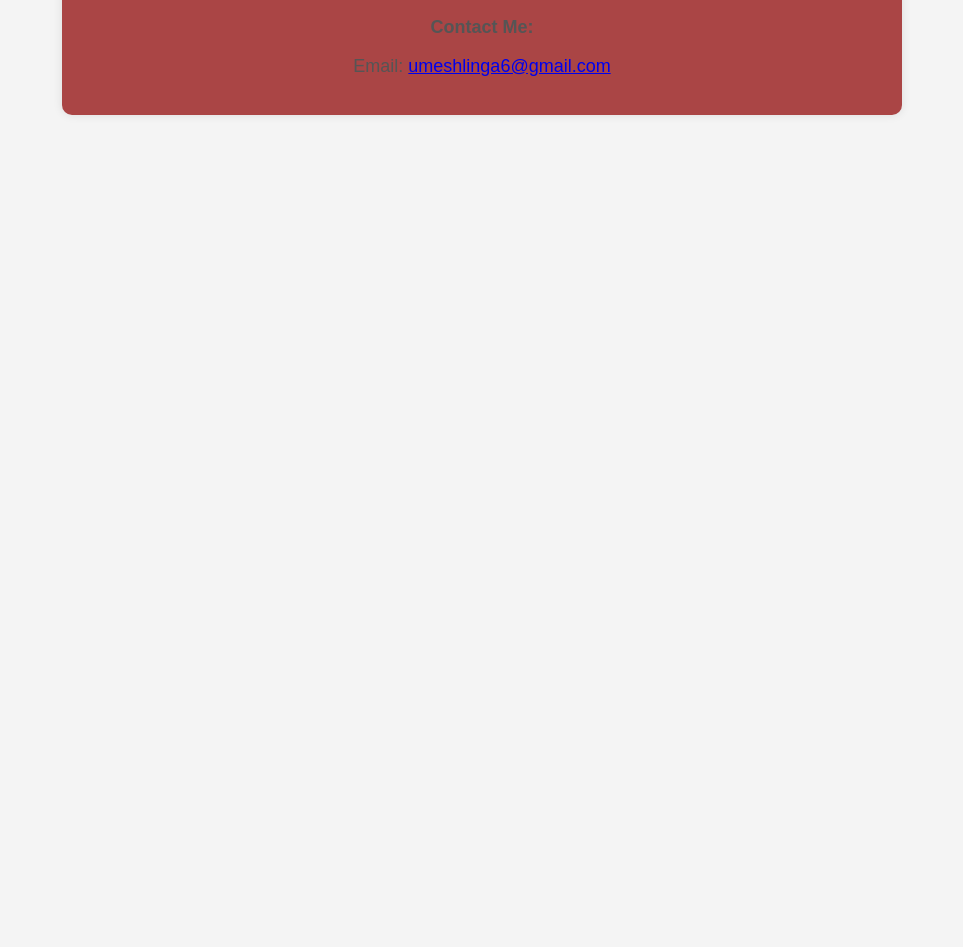
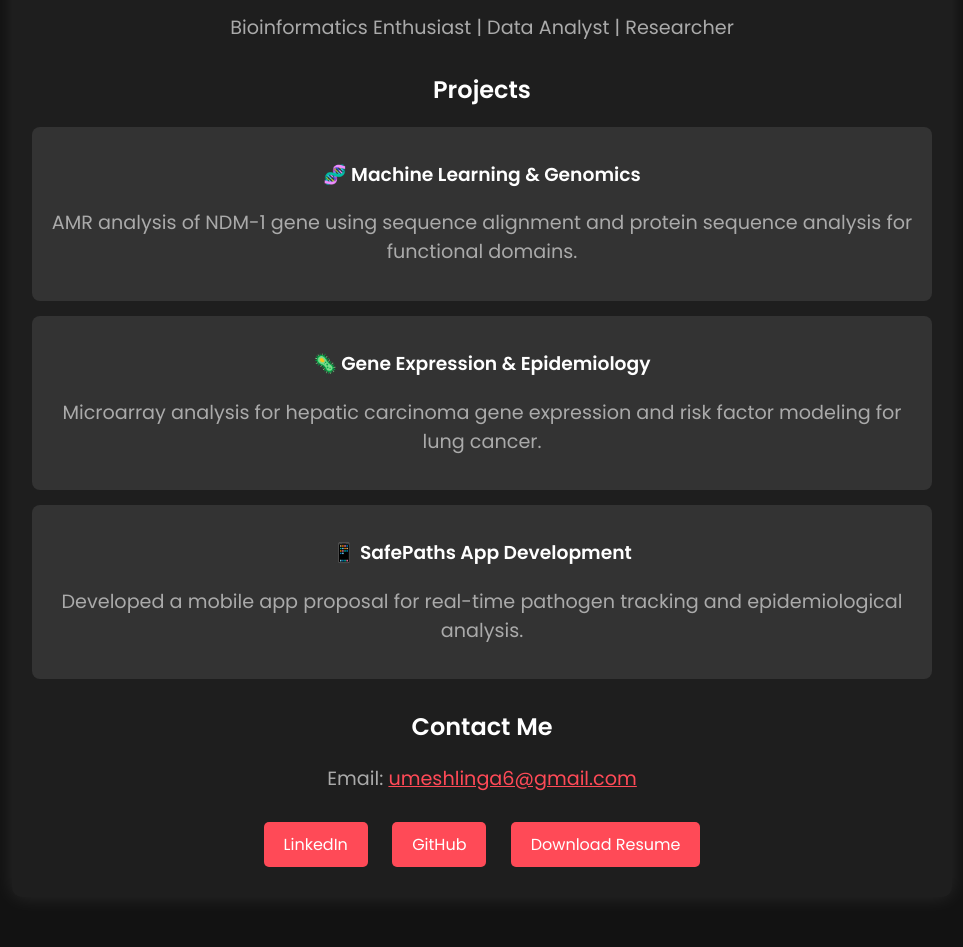
Before and after one commit to umeshlinga/umesh-website, a plain HTML site: page index.html in a window 1280 px wide. Shown: the part 171-1118 px from the top of the page, without its empty margins (158-1121 px from the left). Before the commit the page ends 800 px from the top, so only its background shows below. Drawn offline with Linux system fonts and the light colour scheme.

Commit message:
Update index.html

```diff
--- a/index.html
+++ b/index.html
@@ -3,42 +3,91 @@
 <head>
     <meta charset="UTF-8">
     <meta name="viewport" content="width=device-width, initial-scale=1.0">
-    <title>Umesh Linga - Personal Website</title>
+    <title>Umesh Linga - Portfolio</title>
+    <link href="https://fonts.googleapis.com/css2?family=Poppins:wght@300;400;600&display=swap" rel="stylesheet">
     <style>
         body {
-            font-family: Arial, sans-serif;
+            font-family: 'Poppins', sans-serif;
             margin: 0;
             padding: 0;
+            background: #121212;
+            color: white;
             text-align: center;
-            background-color: #f4f4f4;
         }
         .container {
-            max-width: 800px;
+            max-width: 900px;
             margin: 50px auto;
             padding: 20px;
-            background: rgb(170, 69, 69);
-            box-shadow: 0px 0px 10px rgba(0,0,0,0.1);
+            background: #1E1E1E;
             border-radius: 10px;
+            box-shadow: 0 0 20px rgba(255, 255, 255, 0.1);
         }
         h1 {
-            color: #333;
+            font-size: 2.5em;
+            font-weight: 600;
         }
         p {
-            color: #555;
+            font-size: 1.2em;
+            color: #aaa;
+        }
+        .projects {
+            margin-top: 30px;
+        }
+        .project {
+            background: #333;
+            padding: 15px;
+            border-radius: 8px;
+            margin: 15px 0;
+            transition: transform 0.3s;
+        }
+        .project:hover {
+            transform: scale(1.05);
         }
         .contact {
-            margin-top: 20px;
-            font-size: 18px;
+            margin-top: 30px;
+        }
+        .btn {
+            display: inline-block;
+            padding: 10px 20px;
+            margin: 10px;
+            background: #ff4a57;
+            color: white;
+            text-decoration: none;
+            border-radius: 5px;
+            transition: 0.3s;
+        }
+        .btn:hover {
+            background: #ff2a3a;
         }
     </style>
 </head>
 <body>
     <div class="container">
         <h1>Umesh Linga</h1>
-        <p>Welcome to my personal website. Here you can find information about me and my work.</p>
+        <p>Bioinformatics Enthusiast | Data Analyst | Researcher</p>
+
+        <div class="projects">
+            <h2>Projects</h2>
+            <div class="project">
+                <h3>🧬 Machine Learning & Genomics</h3>
+                <p>AMR analysis of NDM-1 gene using sequence alignment and protein sequence analysis for functional domains.</p>
+            </div>
+            <div class="project">
+                <h3>🦠 Gene Expression & Epidemiology</h3>
+                <p>Microarray analysis for hepatic carcinoma gene expression and risk factor modeling for lung cancer.</p>
+            </div>
+            <div class="project">
+                <h3>📱 SafePaths App Development</h3>
+                <p>Developed a mobile app proposal for real-time pathogen tracking and epidemiological analysis.</p>
+            </div>
+        </div>
+
         <div class="contact">
-            <p><strong>Contact Me:</strong></p>
-            <p>Email: <a href="mailto:umeshlinga6@gmail.com">umeshlinga6@gmail.com</a></p>
+            <h2>Contact Me</h2>
+            <p>Email: <a href="mailto:umeshlinga6@gmail.com" style="color: #ff4a57;">umeshlinga6@gmail.com</a></p>
+            <a href="https://www.linkedin.com/in/umesh-linga-aa8321293" class="btn">LinkedIn</a>
+            <a href="https://github.com/yourgithub" class="btn">GitHub</a>
+            <a href="#" class="btn">Download Resume</a>
         </div>
     </div>
 </body>
```
